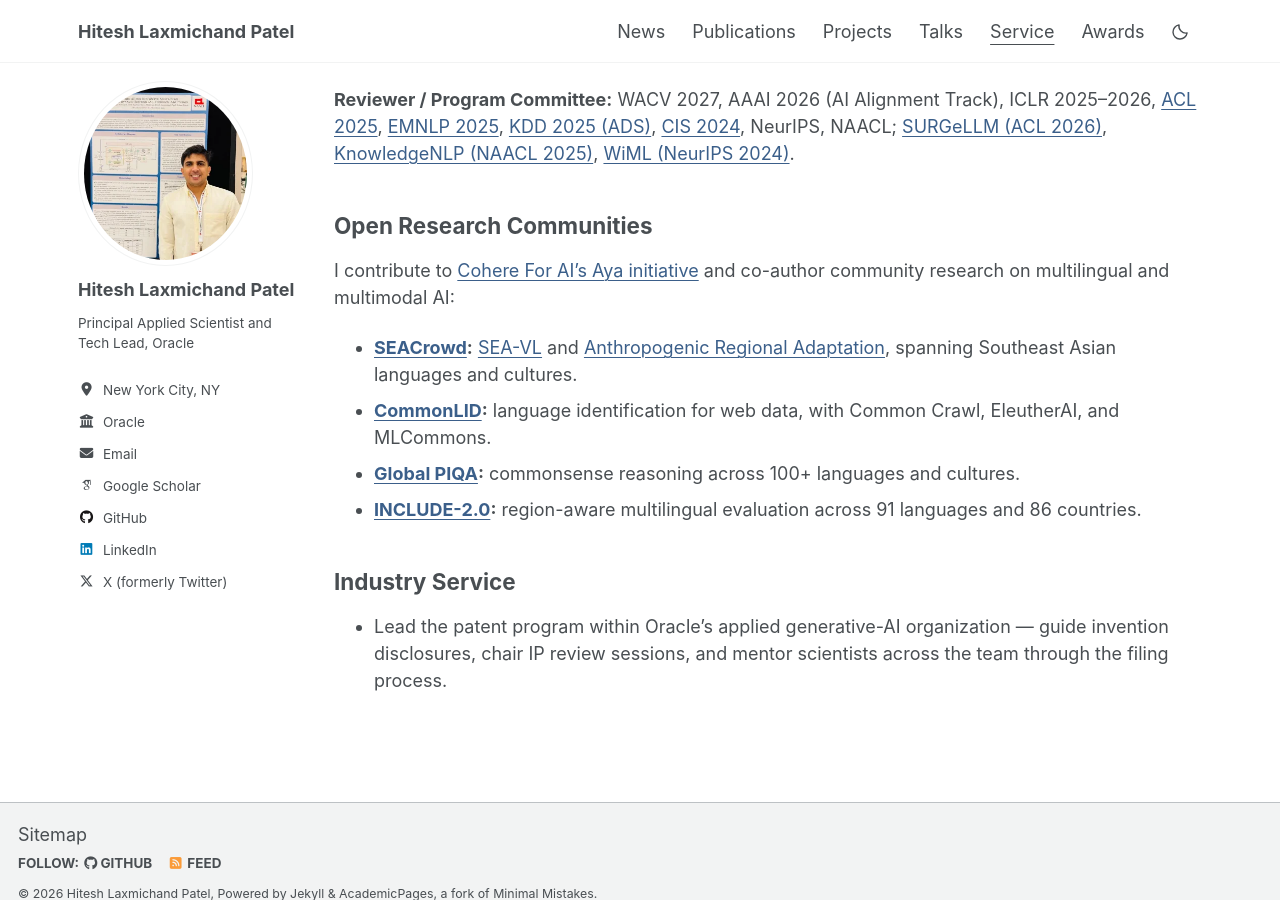
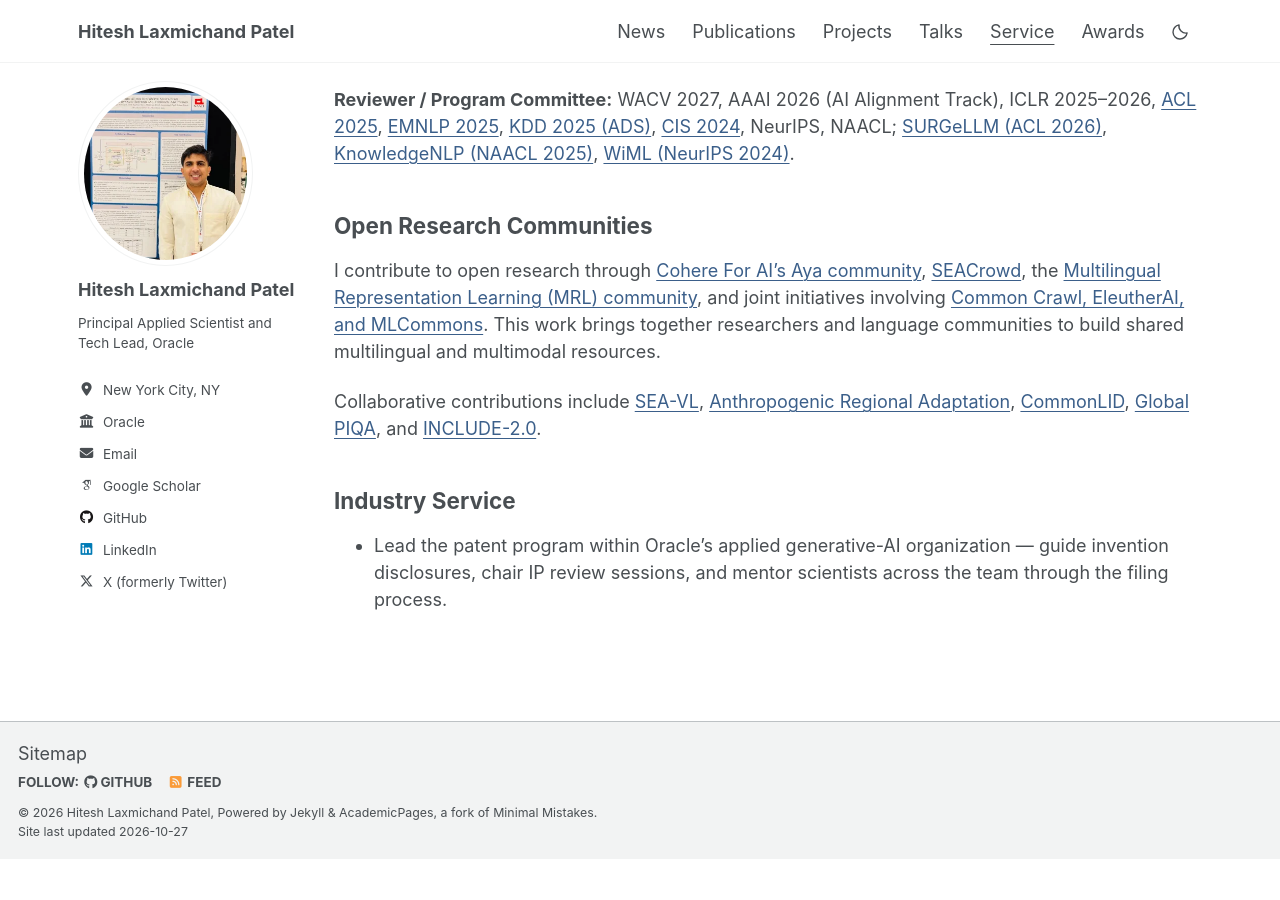
Before and after one commit to HITESHLPATEL/hiteshlpatel.github.io, a Jekyll site: the page built from _pages/service.md, in a window 1280 px wide and 900 px high, scrolled down 1089 px. Built offline with Jekyll 4.4.1, drawn with Linux system fonts in a browser that asks for light colours; after the commit the page ends 1948 px from its top, so only the background shows below that.

Commit message:
Lead service section with open research communities

```diff
--- a/_pages/service.md
+++ b/_pages/service.md
@@ -46,12 +46,9 @@ I also served as a mentor for the **ACL Student Research Workshop (SRW), 2025**,
 
 ## Open Research Communities
 
-I contribute to [Cohere For AI's Aya initiative](https://cohere.com/research/aya) and co-author community research on multilingual and multimodal AI:
+I contribute to open research through [Cohere For AI's Aya community](https://cohere.com/research/aya), [SEACrowd](https://seacrowd.org/), the [Multilingual Representation Learning (MRL) community](https://mrlbenchmarks.github.io/previous_tasks.html), and joint initiatives involving [Common Crawl, EleutherAI, and MLCommons](https://commonlid.org/). This work brings together researchers and language communities to build shared multilingual and multimodal resources.
 
-- **[SEACrowd](https://seacrowd.org/contribute.html):** [SEA-VL](https://aclanthology.org/2025.acl-long.916/) and [Anthropogenic Regional Adaptation](https://arxiv.org/abs/2604.11490), spanning Southeast Asian languages and cultures.
-- **[CommonLID](https://aclanthology.org/2026.acl-long.1527/):** language identification for web data, with Common Crawl, EleutherAI, and MLCommons.
-- **[Global PIQA](https://neurips.cc/virtual/2026/poster/139393):** commonsense reasoning across 100+ languages and cultures.
-- **[INCLUDE-2.0](https://aclanthology.org/2026.emnlp-main.1344/):** region-aware multilingual evaluation across 91 languages and 86 countries.
+Collaborative contributions include [SEA-VL](https://aclanthology.org/2025.acl-long.916/), [Anthropogenic Regional Adaptation](https://arxiv.org/abs/2604.11490), [CommonLID](https://aclanthology.org/2026.acl-long.1527/), [Global PIQA](https://neurips.cc/virtual/2026/poster/139393), and [INCLUDE-2.0](https://aclanthology.org/2026.emnlp-main.1344/).
 
 ## Industry Service
 
```
